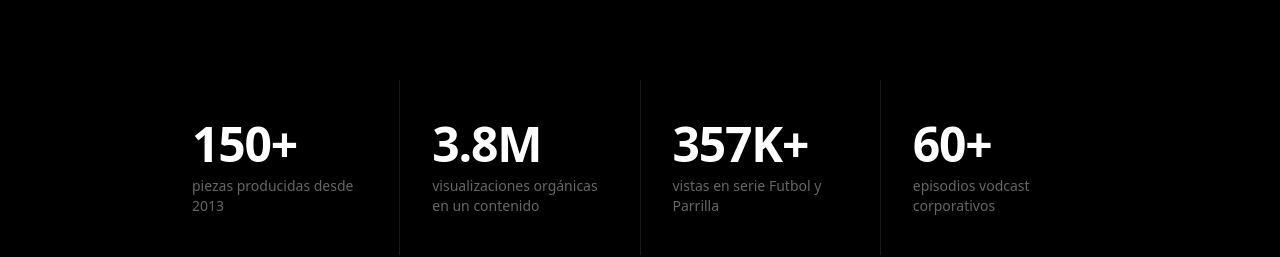
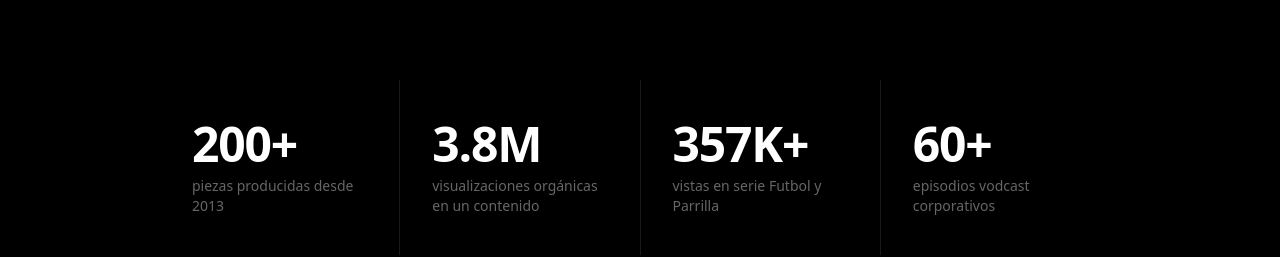
Before and after one commit to TronxGroup/Dekaelo-Media, a Next.js app: page / in a window 1280 px wide. Shown: the part 1720-1977 px from the top of the page. Built offline with nearby package versions, Linux system fonts and the light colour scheme.

Commit message:
Update page.tsx

```diff
--- a/app/page.tsx
+++ b/app/page.tsx
@@ -82,7 +82,7 @@ const milestones = [
 ];
 
 const stats = [
-  { value: "150+", label: "piezas producidas desde 2013" },
+  { value: "200+", label: "piezas producidas desde 2013" },
   { value: "3.8M", label: "visualizaciones orgánicas en un contenido" },
   { value: "357K+", label: "vistas en serie Futbol y Parrilla" },
   { value: "60+", label: "episodios vodcast corporativos" },
```
